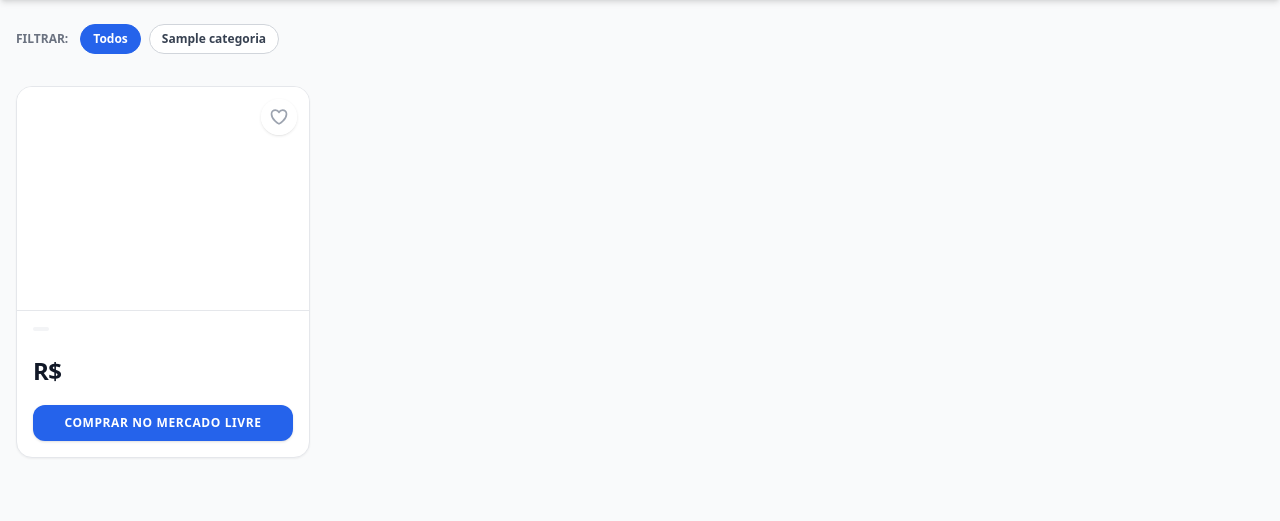
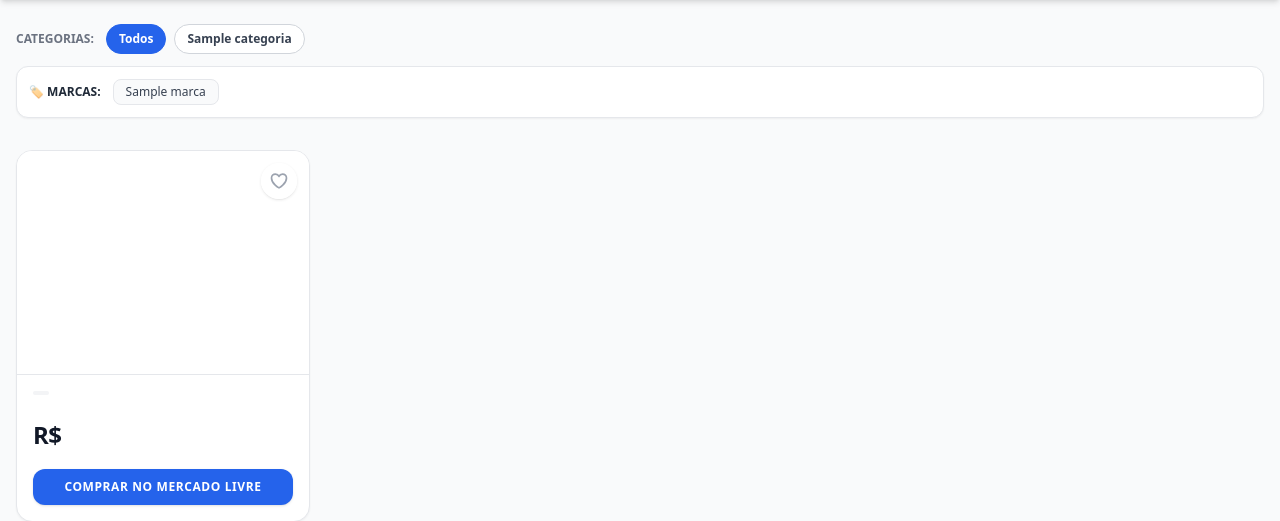
Before and after one commit to andersonranher/vitrine-afiliado, a Flask app: page / in a window 1280 px wide. Shown: the part 100-621 px from the top of the page. Run offline with Flask 3, Linux system fonts and the light colour scheme; a database or web service that is not in the repository returns one stand-in record (values such as "Sample title"); some libraries are stand-ins or nearby versions.

Commit message:
Refactor index.html to improve category filtering

```diff
--- a/templates/index.html
+++ b/templates/index.html
@@ -20,24 +20,47 @@
     </div>
   </header>
 
-  <div class="max-w-7xl mx-auto px-4 mt-6">
+  <div class="max-w-7xl mx-auto px-4 mt-6 space-y-3">
+    <!-- Filtro de Categorias -->
     <div class="flex flex-wrap gap-2 items-center">
-      <span class="text-xs font-bold text-gray-500 uppercase mr-1">Filtrar:</span>
-      <a href="/" class="text-xs font-semibold px-3 py-1.5 rounded-full border {% if not categoria_ativa %}bg-blue-600 text-white border-blue-600{% else %}bg-white text-gray-700 border-gray-300 hover:bg-gray-100{% endif %}">
+      <span class="text-xs font-bold text-gray-500 uppercase mr-1">Categorias:</span>
+      <a href="/" class="text-xs font-semibold px-3 py-1.5 rounded-full border {% if not categoria_ativa and not marca_ativa %}bg-blue-600 text-white border-blue-600{% else %}bg-white text-gray-700 border-gray-300 hover:bg-gray-100{% endif %}">
         Todos
       </a>
       {% for cat in categorias %}
-      <a href="/?categoria={{ cat }}" class="text-xs font-semibold px-3 py-1.5 rounded-full border {% if categoria_ativa == cat %}bg-blue-600 text-white border-blue-600{% else %}bg-white text-gray-700 border-gray-300 hover:bg-gray-100{% endif %}">
+      <a href="/?categoria={{ cat }}{% if marca_ativa %}&marca={{ marca_ativa }}{% endif %}" class="text-xs font-semibold px-3 py-1.5 rounded-full border {% if categoria_ativa == cat %}bg-blue-600 text-white border-blue-600{% else %}bg-white text-gray-700 border-gray-300 hover:bg-gray-100{% endif %}">
         {{ cat }}
       </a>
       {% endfor %}
     </div>
+
+    <!-- Barra de Filtro de Marcas -->
+    {% if marcas %}
+    <div class="flex flex-wrap gap-2 items-center bg-white p-3 rounded-xl border border-gray-200 shadow-sm">
+      <span class="text-xs font-bold text-gray-800 uppercase flex items-center gap-1 mr-1">
+        🏷️ Marcas:
+      </span>
+      {% for m in marcas %}
+      <a href="/?marca={{ m }}{% if categoria_ativa %}&categoria={{ categoria_ativa }}{% endif %}" class="text-xs font-medium px-3 py-1 rounded-lg border transition {% if marca_ativa == m %}bg-gray-900 text-white border-gray-900 font-bold{% else %}bg-gray-50 text-gray-700 border-gray-200 hover:bg-gray-100{% endif %}">
+        {{ m }}
+      </a>
+      {% endfor %}
+      {% if marca_ativa %}
+      <a href="/{% if categoria_ativa %}?categoria={{ categoria_ativa }}{% endif %}" class="text-xs text-red-500 hover:underline font-semibold ml-2">
+        &times; Limpar Marca
+      </a>
+      {% endif %}
+    </div>
+    {% endif %}
   </div>
 
   <main class="max-w-7xl mx-auto px-4 py-8">
     {% if not produtos %}
     <div class="text-center py-16 text-gray-400">
-      <p class="text-lg">Nenhum produto cadastrado ainda.</p>
+      <p class="text-lg">Nenhum produto cadastrado com esses filtros.</p>
+      {% if categoria_ativa or marca_ativa %}
+      <a href="/" class="text-blue-600 font-bold text-sm hover:underline mt-2 inline-block">Ver todos os produtos</a>
+      {% endif %}
     </div>
     {% else %}
     <div class="grid grid-cols-1 sm:grid-cols-2 md:grid-cols-3 lg:grid-cols-4 gap-6" id="grid_produtos">
@@ -69,7 +92,7 @@
 
             {% if p.marca or p.modelo %}
             <p class="text-[11px] text-gray-500 font-medium">
-              {% if p.marca %}Marca: <b>{{ p.marca }}</b>{% endif %}
+              {% if p.marca %}Marca: <b class="text-gray-700">{{ p.marca }}</b>{% endif %}
               {% if p.modelo %} | Modelo: <b>{{ p.modelo }}</b>{% endif %}
             </p>
             {% endif %}
```
